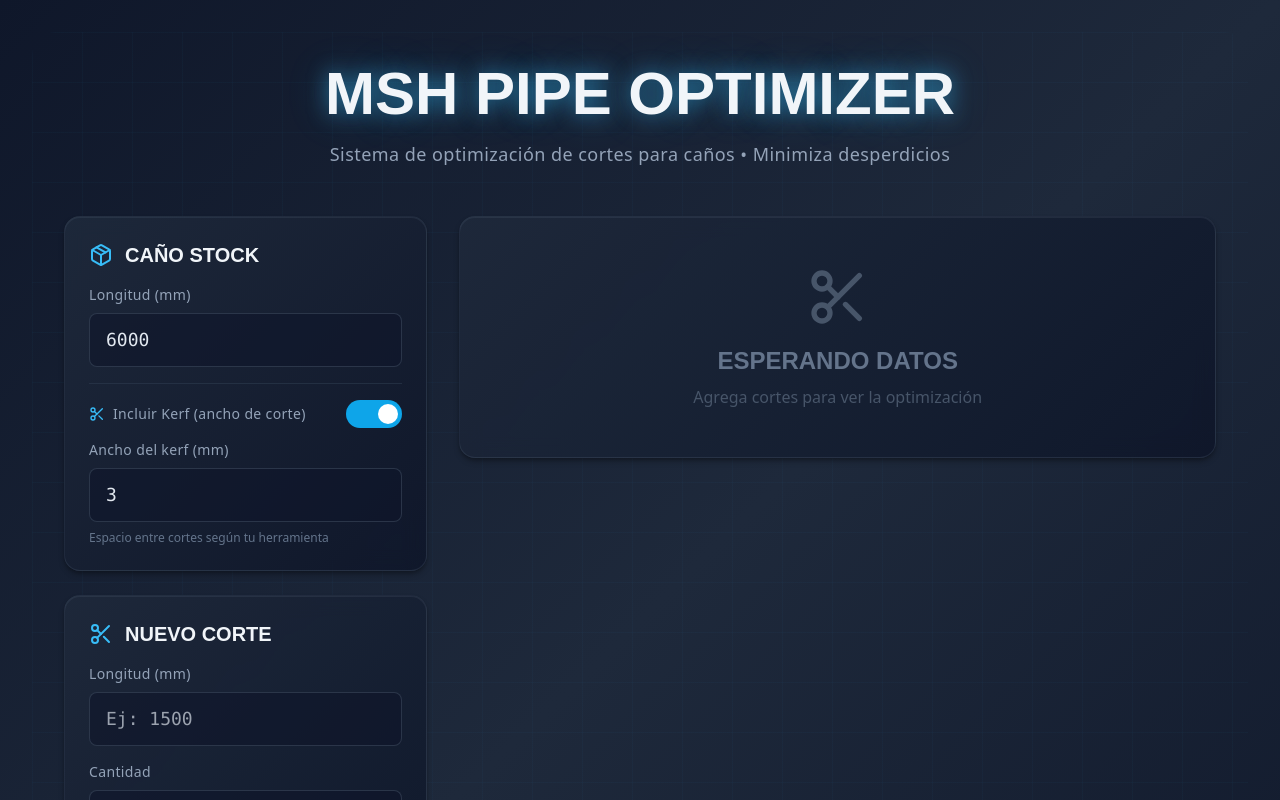
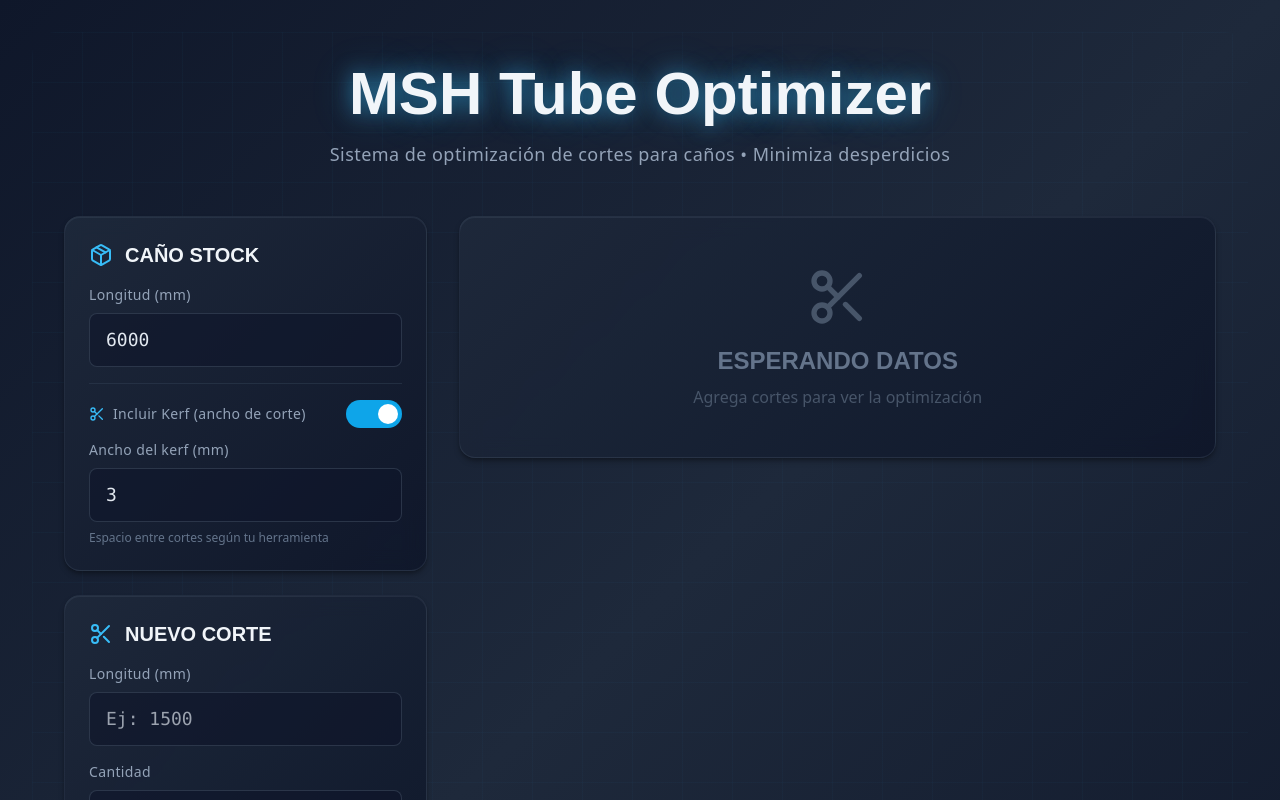
Before and after one commit to norbeex34/Pipe-Optimizer, a Next.js app: page / in a window 1280 px wide. Shown: the top 800 px of the page. Built offline with nearby package versions, Linux system fonts and the light colour scheme.

Commit message:
Add files via upload

```diff
--- a/app/page.tsx
+++ b/app/page.tsx
@@ -276,7 +276,7 @@ export default function PipeCuttingOptimizer() {
   </div>
 
   <div class="footer">
-    Generado con MSH Pipe Optimizer
+    Generado con MSH Tube Optimizer
   </div>
 
   <script>
@@ -469,7 +469,7 @@ export default function PipeCuttingOptimizer() {
         {/* Header */}
         <div className="text-center mb-12">
           <h1 className="text-5xl md:text-6xl font-black mb-4 title-glow" style={{ fontFamily: "'Orbitron', sans-serif" }}>
-            MSH PIPE OPTIMIZER
+            MSH Tube Optimizer
           </h1>
           <p className="text-slate-400 text-lg tracking-wide">
             Sistema de optimización de cortes para caños • Minimiza desperdicios
```
